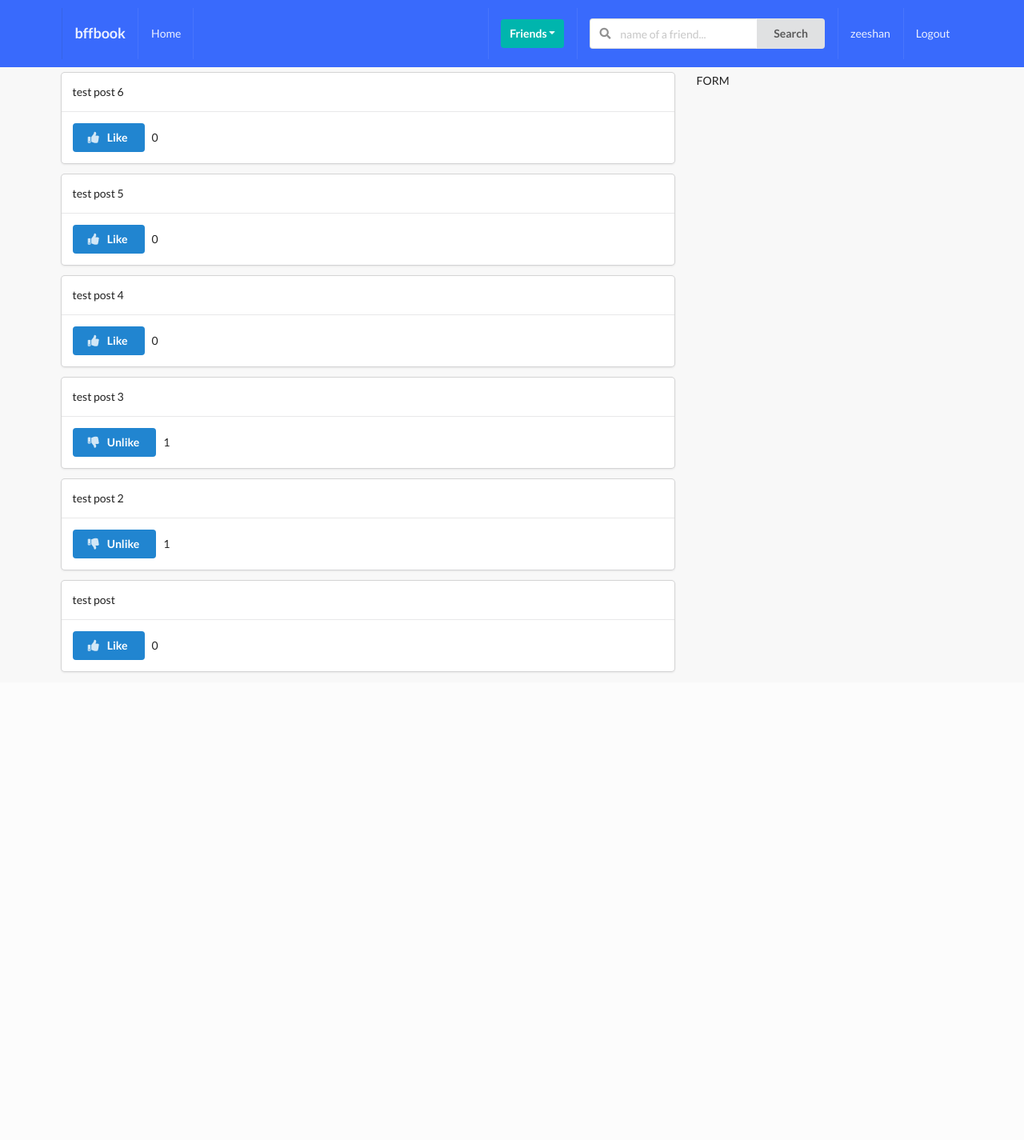
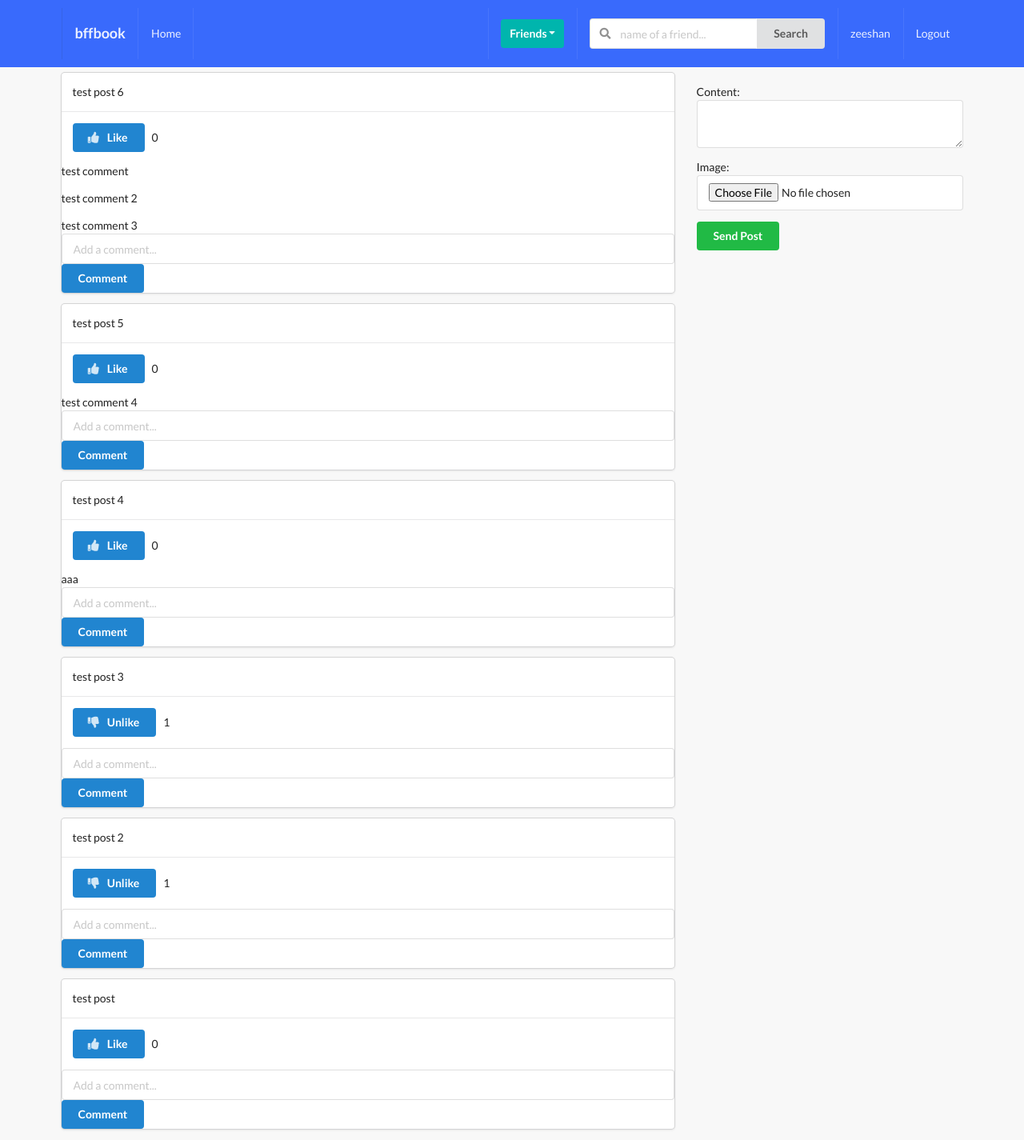
Before and after one commit to zeeshan-arif/social-media-app, a Django app: page /posts/ in a window 1280 px wide. Shown: the whole page at 80% size. Before the commit the page ends 841 px from the top, so only its background shows below. Run offline with Django 3.2, Linux system fonts and the light colour scheme; a user stored in the database is signed in; data comes from the database, SQL or seed files in the repository; both versions use the stored data as it was after the commit; some libraries are stand-ins or nearby versions.

Commit message:
added post and comment forms and also added the functionality of it

```diff
--- /dev/null
+++ b/posts/forms.py
@@ -0,0 +1,15 @@
+from django import forms
+from .models import Post, Comment
+
+class PostModelForm(forms.ModelForm):
+    content = forms.CharField(widget=forms.Textarea(attrs={'rows':2}))
+    class Meta:
+        model = Post
+        fields = ('content', 'image')
+
+
+class CommentModelForm(forms.ModelForm):
+    body = forms.CharField(label='', widget=forms.TextInput(attrs={'placeholder': 'Add a comment...'}))
+    class Meta:
+        model = Comment
+        fields = ('body',)
--- a/posts/templates/posts/main.html
+++ b/posts/templates/posts/main.html
@@ -30,12 +30,31 @@ posts
                                 &nbsp;{{obj.num_likes}}
                             </form>
                         </div>
+                        <div>
+                            {% if obj.comment_set.all %}
+                                {% for c in obj.comment_set.all %}
+                                    <p>{{c.body}}</p>
+                                {% endfor %}
+                            {% endif %}
+                        </div>
+                        <form action="" method="POST" class="ui form">
+                            {% csrf_token %}
+                            <input type="hidden" name="post_id", value="{{obj.id}}">
+                            {{c_form}}
+                            <button type="submit" class="ui primary button" name="submit_c_form">Comment</button>
+                        </form>
                     </div>
                 {% endfor %}
             </div>
             <div class="five wide column">
-                FORM
-
+                {% if post_added %}
+                    <div class="ui green message">Post Added</div>
+                {% endif %}
+                <form action="" method="POST" class="ui form" enctype="multipart/form-data">
+                    {% csrf_token %}
+                    {{p_form.as_p}}
+                    <button type="submit" class="ui button positive" name="submit_p_form">Send Post</button>
+                </form>
             </div>
         </div>
     </div>
--- a/posts/views.py
+++ b/posts/views.py
@@ -1,6 +1,7 @@
 from django.shortcuts import render, redirect
 from .models import Post, Like
 from profiles.models import Profile
+from .forms import PostModelForm, CommentModelForm
 
 # Create your views here.
 
@@ -8,9 +9,38 @@ def post_comment_create_and_list_view(request):
     qs = Post.objects.all()
     profile = Profile.objects.get(user=request.user)
 
+    # initials
+    p_form = PostModelForm()
+    c_form = CommentModelForm()
+    post_added = False
+
+    profile = Profile.objects.get(user=request.user)
+
+    if 'submit_p_form' in request.POST:
+        print(request.POST)
+        p_form = PostModelForm(request.POST, request.FILES)
+        if p_form.is_valid():
+            instance = p_form.save(commit=False)
+            instance.author = profile
+            instance.save()
+            p_form = PostModelForm()
+            post_added = True
+
+    if 'submit_c_form' in request.POST:
+        c_form = CommentModelForm(request.POST)
+        if c_form.is_valid():
+            instance = c_form.save(commit=False)
+            instance.user = profile
+            instance.post = Post.objects.get(id=request.POST.get('post_id'))
+            instance.save()
+            c_form = CommentModelForm()
+
     context = {
         'qs': qs,
         'profile': profile,
+        'p_form': p_form,
+        'c_form': c_form,
+        'post_added': post_added,
     }
     return render(request, 'posts/main.html', context)
 
```
Also changed, not shown: db.sqlite3.
